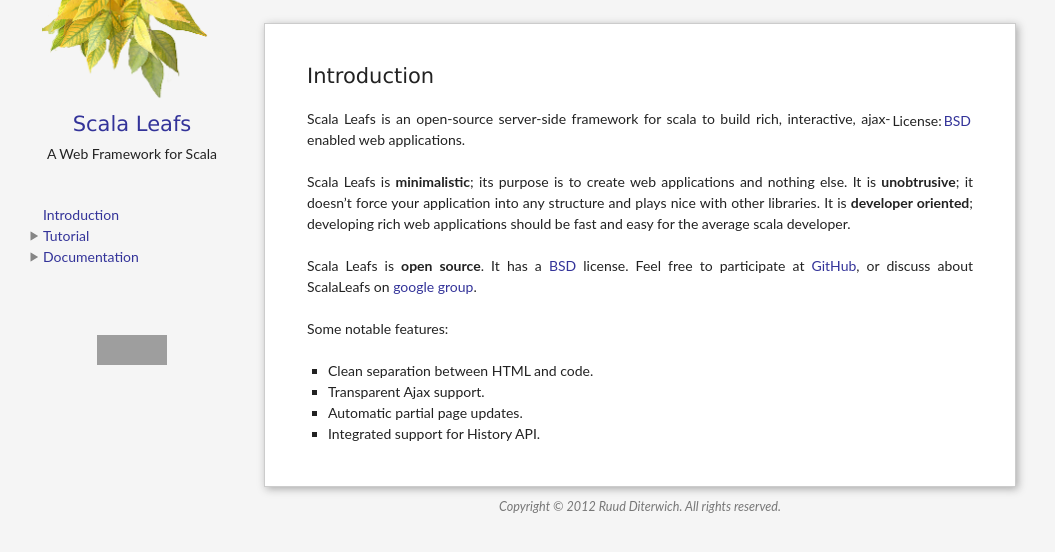
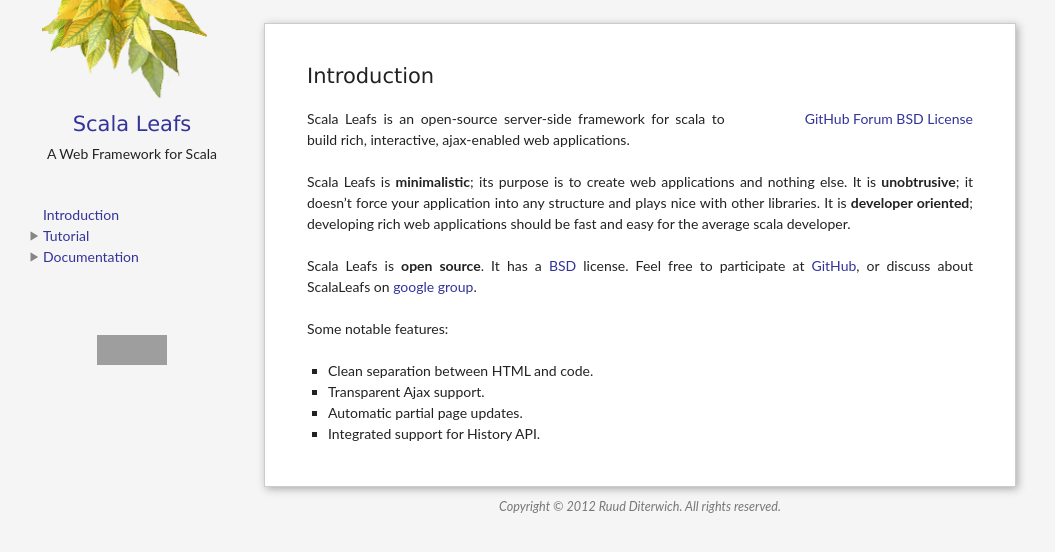
Before and after one commit to scalastuff/scalaleafs, a Jekyll site: the page built from index.md, in a window 1280 px wide. Shown: the top 552 px of the page, without its empty margins (0-1055 px from the left). Built offline with Jekyll 4.4.1, drawn with Linux system fonts in a browser that asks for light colours; grey boxes are pictures that could not be loaded.

Commit message:
Updated index.md

```diff
--- a/index.md
+++ b/index.md
@@ -3,15 +3,17 @@
 layout: default
 ---
 
-<table style="float:right">
-<tr><td>License:</td><td><a href="https://github.com/scalastuff/scalaleafs/blob/master/LICENSE.TXT">BSD</a></td></tr>
-</table>
+<div style="float:right; margin-left: 80px;">
+<a href="https://github.com/scalastuff/scalaleafs">GitHub</a>
+<a href="https://groups.google.com/forum/#!forum/scalaleafs">Forum</a>
+<a href="https://github.com/scalastuff/scalaleafs/blob/master/LICENSE.TXT">BSD License</a>
+</div>
 
 Scala Leafs is an open-source server-side framework for scala to build rich, interactive, ajax-enabled web applications.
 
 Scala Leafs is **minimalistic**; its purpose is to create web applications and nothing else. It is **unobtrusive**; it doesn't force your application into any structure and plays nice with other libraries. It is **developer oriented**; developing rich web applications should be fast and easy for the average scala developer.
 
-Scala Leafs is **open source**. It has a [BSD](https://github.com/scalastuff/scalaleafs/blob/master/LICENSE.TXT) license. Feel free to participate at [GitHub](https://github.com/scalastuff/scalaleafs), or discuss about ScalaLeafs on [google group](https://groups.google.com/forum/#!forum/liftweb).
+Scala Leafs is **open source**. It has a [BSD](https://github.com/scalastuff/scalaleafs/blob/master/LICENSE.TXT) license. Feel free to participate at [GitHub](https://github.com/scalastuff/scalaleafs), or discuss about ScalaLeafs on [google group]().
 
 Some notable features:
 
```
